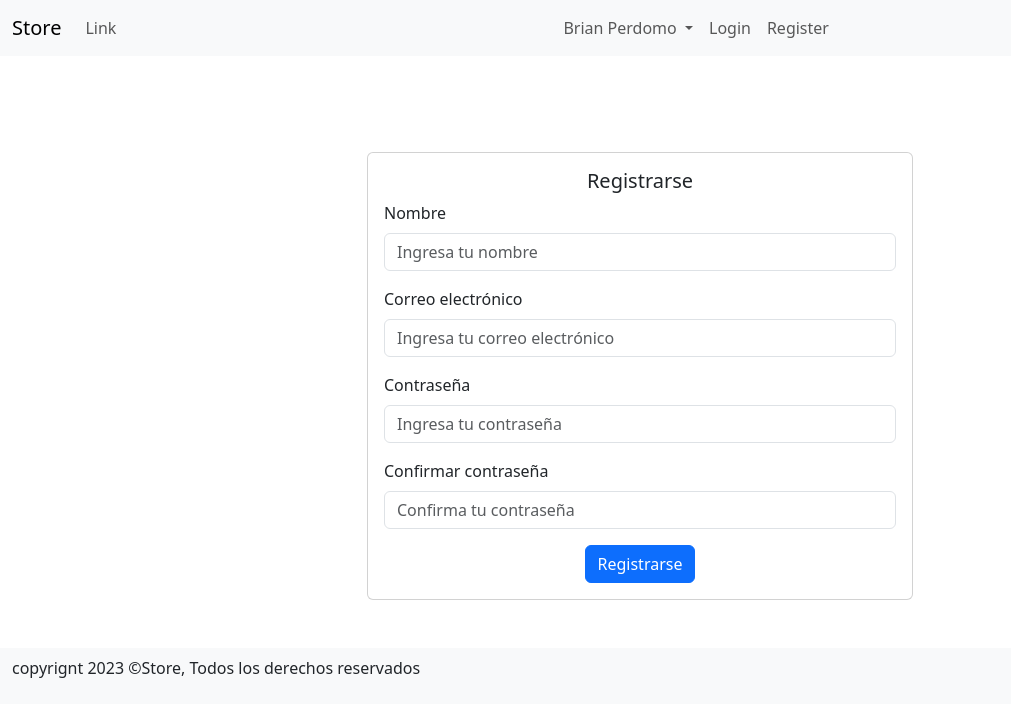
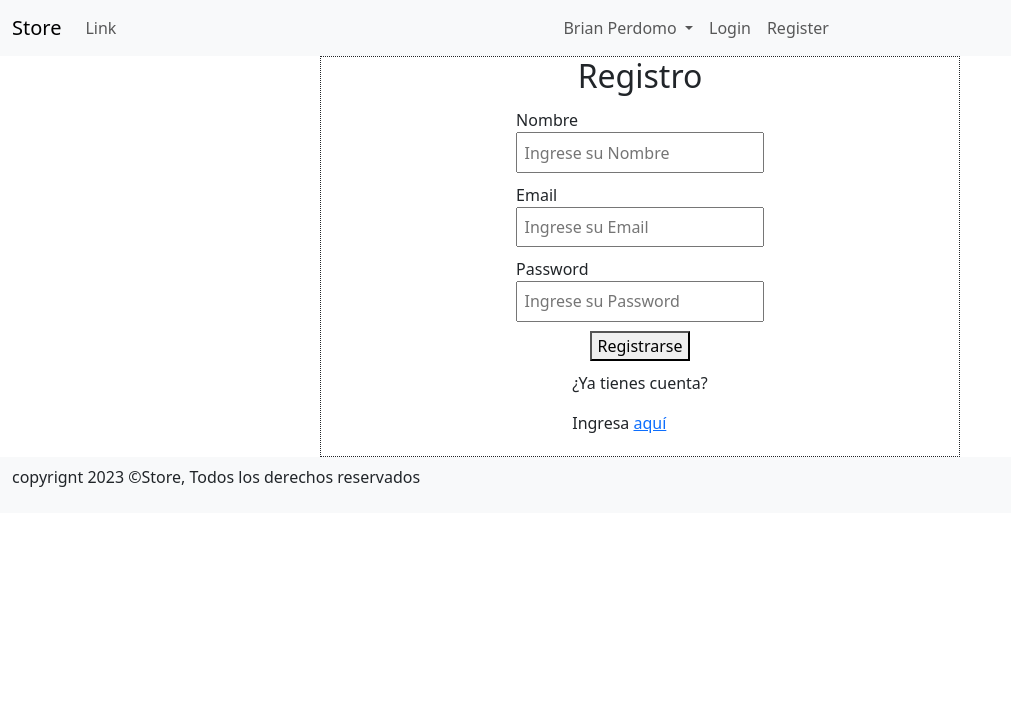
Before and after one commit to BrianPerdomo066/angular-FrontEnd-API-Rest--Ecommerce, an Angular app: page /register in a window 1280 px wide. Shown: the top 716 px of the page, without its empty margins (0-1011 px from the left). Built offline with nearby package versions, Linux system fonts and the light colour scheme.

Commit message:
[+]app.module: importamos ReactiveFormsmodule [+] login.component: implementa formularos reactivos (validacion)

```diff
--- a/src/app/app.module.ts
+++ b/src/app/app.module.ts
@@ -1,5 +1,6 @@
 import { NgModule } from '@angular/core';
 import { BrowserModule } from '@angular/platform-browser';
+import { ReactiveFormsModule } from '@angular/forms';
 
 import { AppRoutingModule } from './app-routing.module';
 import { AppComponent } from './app.component';
@@ -8,6 +9,7 @@ import { LoginComponent } from './components/login/login.component';
 import { RegisterComponent } from './components/register/register.component';
 import { HeaderComponent } from './shared/header/header.component';
 import { FooterComponent } from './shared/footer/footer.component';
+
 
 
 @NgModule({
@@ -21,7 +23,8 @@ import { FooterComponent } from './shared/footer/footer.component';
   ],
   imports: [
     BrowserModule,
-    AppRoutingModule
+    AppRoutingModule,
+    ReactiveFormsModule
   ],
   providers: [],
   bootstrap: [AppComponent]
--- a/src/app/components/home/home.component.html
+++ b/src/app/components/home/home.component.html
@@ -1 +1,33 @@
-<p>home works!</p>
+<div class="container">
+    <div class="d-flex gap-4 m-5">
+
+        <div class="card" style="width: 30%;">
+            <img src="https://lovefoodfeed.com/wp-content/uploads/2023/01/Valentines-cupcakes-px-1200-01-1024x1024.jpg" class="card-img-top" alt="...">
+            <div class="card-body">
+                <h5 class="card-title">Cupcake 1</h5>
+                <p class="card-text">Delicioso cupcake de chocolate</p>
+                <h5>$50</h5>
+                <a href="#" class="btn btn-primary">Compra ahora</a>
+            </div>
+        </div>
+        <div class="card" style="width: 30%;">
+            <img src="https://lovefoodfeed.com/wp-content/uploads/2023/01/Valentines-cupcakes-px-1200-01-1024x1024.jpg" class="card-img-top" alt="...">
+            <div class="card-body">
+                <h5 class="card-title">Cupcake 1</h5>
+                <p class="card-text">Delicioso cupcake de chocolate</p>
+                <h5>$50</h5>
+                <a href="#" class="btn btn-primary">Compra ahora</a>
+            </div>
+        </div>
+        <div class="card" style="width: 30%;">
+            <img src="https://lovefoodfeed.com/wp-content/uploads/2023/01/Valentines-cupcakes-px-1200-01-1024x1024.jpg" class="card-img-top" alt="...">
+            <div class="card-body">
+                <h5 class="card-title">Cupcake 1</h5>
+                <p class="card-text">Delicioso cupcake de chocolate</p>
+                <h5>$50</h5>
+                <a href="#" class="btn btn-primary">Compra ahora</a>
+            </div>
+        </div>
+    </div>
+
+</div>
--- a/src/app/components/login/login.component.html
+++ b/src/app/components/login/login.component.html
@@ -1,24 +1,38 @@
-<div class="container mt-5">
-    <div class="row justify-content-center">
-        <div class="col-md-6 m-5">
-            <div class="card">
-                <div class="card-body">
-                    <h5 class="card-title text-center">Iniciar sesión</h5>
-                    <form>
-                        <div class="mb-3">
-                            <label for="email" class="form-label">Correo electrónico</label>
-                            <input type="email" class="form-control" id="email" placeholder="Ingresa tu correo electrónico" required>
-                        </div>
-                        <div class="mb-3">
-                            <label for="password" class="form-label">Contraseña</label>
-                            <input type="password" class="form-control" id="password" placeholder="Ingresa tu contraseña" required>
-                        </div>
-                            <div class="text-center">
-                            <button type="submit" class="btn btn-primary">Iniciar sesión</button>
-                        </div>
-                    </form>
-                </div>
-            </div>
-        </div>
+<form
+
+    class="form form-auth form-login"
+    [formGroup]="loginForm"
+    (ngSubmit)="login()"
+    autocomplete="off"
+>
+    <h2>Login</h2>
+    <div class="field">
+      <label for="email">Email</label>
+      <input
+        id="email"
+        class="input-field"
+        type="email"
+        formControlName="email"
+        placeholder="Ingrese su Email"
+      />
     </div>
-</div>
+    <div class="field">
+      <label for="password">Password</label>
+      <input
+        id="password"
+        class="input-field"
+        type="password"
+        formControlName="password"
+        placeholder="Ingrese su Password"
+      />
+    </div>
+    <div class="field">
+      <button type="submit"
+      [disabled]="this.loginForm.invalid"
+      >Ingresar</button>
+    </div>
+    <div class="field">
+      <p>¿No tienes cuenta?</p>
+      <p>Crea una <a routerLink="/auth/register">aquí</a></p>
+    </div>
+  </form>
--- a/src/app/components/login/login.component.ts
+++ b/src/app/components/login/login.component.ts
@@ -1,4 +1,5 @@
 import { Component } from '@angular/core';
+import { FormBuilder, FormGroup, Validators } from '@angular/forms';
 
 @Component({
   selector: 'app-login',
@@ -6,5 +7,35 @@ import { Component } from '@angular/core';
   styleUrls: ['./login.component.css']
 })
 export class LoginComponent {
+  loginForm: FormGroup = this.fb.group({
+
+    email:[
+      '',
+      [          // validaciones
+        Validators.required,
+        Validators.email
+      ]
+    ],
+
+    password:[
+      '',
+      [
+       Validators.required,
+       Validators.minLength( 8 )
+      ]
+    ]
+  });
+
+  constructor( private fb: FormBuilder) {}
+
+  /** login */
+  login() {
+    console.group( 'loginForm' );
+    console.info(this.loginForm.value);
+    console.log(this.loginForm.valid);
+    console.groupEnd();
+
+
+  }
 
 }
--- a/src/app/components/register/register.component.html
+++ b/src/app/components/register/register.component.html
@@ -1,32 +1,40 @@
-<div class="container mt-5">
-    <div class="row justify-content-center">
-      <div class="col-md-6 m-5">
-        <div class="card">
-          <div class="card-body">
-            <h5 class="card-title text-center">Registrarse</h5>
-            <form>
-              <div class="mb-3">
-                <label for="name" class="form-label">Nombre</label>
-                <input type="text" class="form-control" id="name" placeholder="Ingresa tu nombre" required>
-              </div>
-              <div class="mb-3">
-                <label for="email" class="form-label">Correo electrónico</label>
-                <input type="email" class="form-control" id="email" placeholder="Ingresa tu correo electrónico" required>
-              </div>
-              <div class="mb-3">
-                <label for="password" class="form-label">Contraseña</label>
-                <input type="password" class="form-control" id="password" placeholder="Ingresa tu contraseña" required>
-              </div>
-              <div class="mb-3">
-                <label for="confirm-password" class="form-label">Confirmar contraseña</label>
-                <input type="password" class="form-control" id="confirm-password" placeholder="Confirma tu contraseña" required>
-              </div>
-              <div class="text-center">
-                <button type="submit" class="btn btn-primary">Registrarse</button>
-              </div>
-            </form>
-          </div>
-        </div>
-      </div>
-    </div>
+<form class="form form-auth form-login">
+  <h2>Registro</h2>
+  <div class="field">
+    <label for="nombre">Nombre</label>
+    <input
+      id="nombre"
+      class="input-field"
+      type="text"
+      name="nombre"
+      placeholder="Ingrese su Nombre"
+    />
   </div>
+  <div class="field">
+    <label for="email">Email</label>
+    <input
+      id="email"
+      class="input-field"
+      type="email"
+      name="email"
+      placeholder="Ingrese su Email"
+    />
+  </div>
+  <div class="field">
+    <label for="password">Password</label>
+    <input
+      id="password"
+      class="input-field"
+      type="password"
+      name="password"
+      placeholder="Ingrese su Password"
+    />
+  </div>
+  <div class="field">
+    <button type="submit">Registrarse</button>
+  </div>
+  <div class="field">
+    <p>¿Ya tienes cuenta?</p>
+    <p>Ingresa <a routerLink="/auth/login">aquí</a></p>
+  </div>
+</form>
--- a/src/styles.css
+++ b/src/styles.css
@@ -1 +1,22 @@
 /* You can add global styles to this file, and also import other style files */
+@import url('https://fonts.googleapis.com/css2?family=VT323&display=swap%27');
+
+.form-auth {
+    max-width: 50%;
+    border: 1px dotted;
+    display: flex;
+    flex-direction: column;
+    justify-content: center;
+    align-items: center;
+    margin: 0 auto;
+  }
+
+  .form-auth .field {
+    display: flex;
+    flex-direction: column;
+    margin: 0.3rem 0;
+  }
+
+  .form .input-field {
+    padding: 0.4rem;
+  }
```
